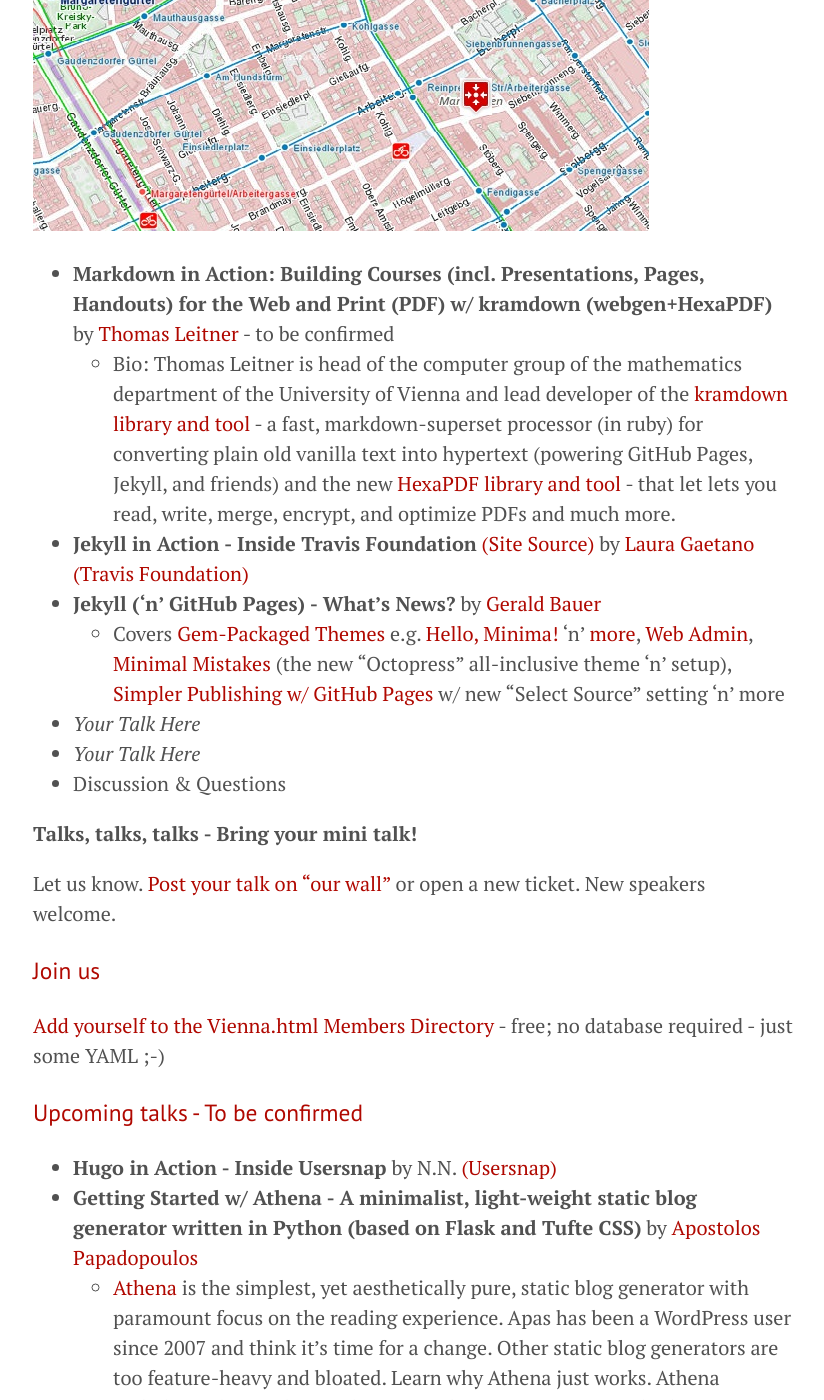
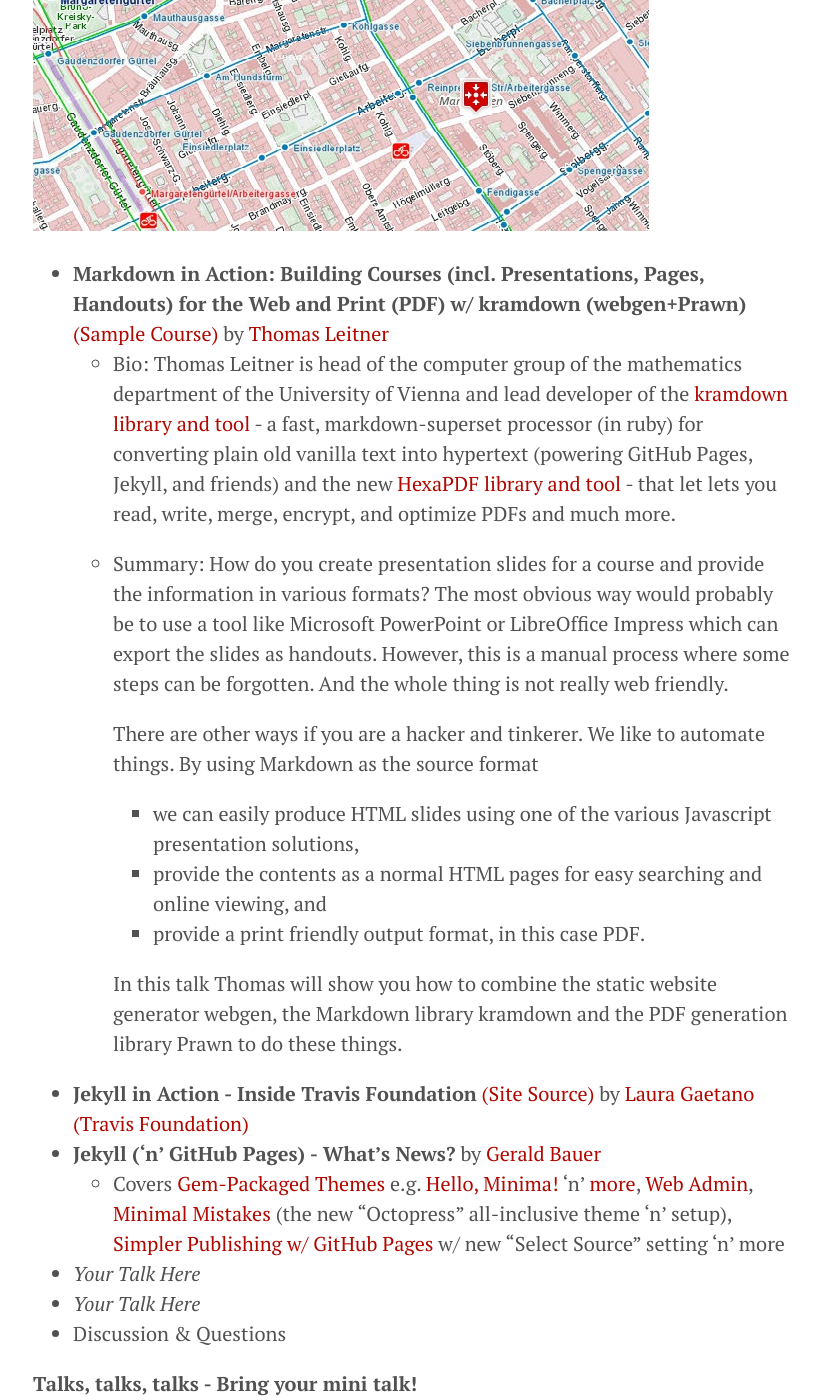
Before and after one commit to goodbyeaustria/archive, a Jekyll site: the page built from index.md, in a window 1280 px wide and 1400 px high, scrolled down 942 px. Shown: the whole window, without its empty margins (227-1051 px from the left). Built offline with Jekyll 4.4.1, drawn with Linux system fonts in a browser that asks for light colours.

Commit message:
add summary

```diff
--- a/index.md
+++ b/index.md
@@ -30,8 +30,25 @@
 
 ![](i/sektor5map.jpg)
 
-- **Markdown in Action: Building Courses (incl. Presentations, Pages, Handouts) for the Web and Print (PDF) w/ kramdown (webgen+HexaPDF)** by  [Thomas Leitner](https://github.com/gettalong) - to be confirmed
+- **Markdown in Action: Building Courses (incl. Presentations, Pages, Handouts) for the Web and Print (PDF) w/ kramdown (webgen+Prawn)**  [(Sample Course)](http://www.mat.univie.ac.at/~praxis/sosem16/vorlesung.html) by  [Thomas Leitner](https://github.com/gettalong)
     - Bio: Thomas Leitner is head of the computer group of the mathematics department of the University of Vienna and lead developer of the [kramdown library and tool](http://kramdown.gettalong.org) - a fast, markdown-superset processor (in ruby) for converting plain old vanilla text into hypertext (powering GitHub Pages, Jekyll, and friends) and the new [HexaPDF library and tool](http://hexapdf.gettalong.org/) - that let lets you read, write, merge, encrypt, and optimize PDFs and much more.
+    - Summary: How do you create presentation slides for a course and provide the information in various formats? The most obvious way would probably
+      be to use a tool like Microsoft PowerPoint or LibreOffice Impress which can export the slides as handouts. However, this is a manual process
+      where some steps can be forgotten. And the whole thing is not really web friendly.
+
+      There are other ways if you are a hacker and tinkerer. We like to
+      automate things. By using Markdown as the source format
+
+      * we can easily produce HTML slides using one of the various
+        Javascript presentation solutions,
+      * provide the contents as a normal HTML pages for easy searching
+        and online viewing, and
+      * provide a print friendly output format, in this case PDF.
+
+      In this talk Thomas will show you how to combine the static website
+      generator webgen, the Markdown library kramdown and the PDF generation
+      library Prawn to do these things.
+
 - **Jekyll in Action - Inside Travis Foundation** [(Site Source)](https://github.com/travis-ci/travis-foundation) by [Laura Gaetano](https://github.com/alicetragedy) [(Travis Foundation)](http://foundation.travis-ci.org)
 - **Jekyll ('n' GitHub Pages) - What's News?** by [Gerald Bauer](https://github.com/geraldb)
     - Covers [Gem-Packaged Themes](http://jekyllrb.com/docs/themes/) e.g. [Hello, Minima!](https://github.com/henrythemes/hello-minima-theme) 'n' [more](https://github.com/planetjekyll/awesome-jekyll-themes), [Web Admin](https://github.com/jekyll/jekyll-admin), [Minimal Mistakes](https://mmistakes.github.io/minimal-mistakes/) (the new "Octopress" all-inclusive theme 'n' setup), [Simpler Publishing w/ GitHub Pages](https://github.com/blog/2228-simpler-github-pages-publishing) w/ new "Select Source" setting 'n' more
```
